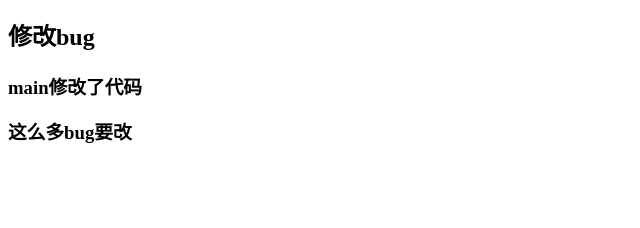
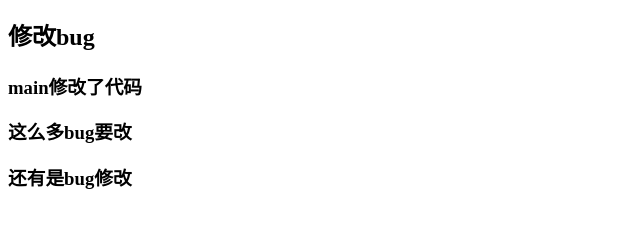
Before and after one commit to zzStella/git-demo, a plain HTML site: page index.html in a window 1280 px wide. Shown: the part 118-346 px from the top of the page, without its empty margins (0-640 px from the left). Drawn offline with Linux system fonts and the light colour scheme.

Commit message:
修改了bug2

```diff
--- a/index.html
+++ b/index.html
@@ -11,5 +11,6 @@
  <h2>修改bug</h2>
  <h3>main修改了代码</h3>
   <h3>这么多bug要改</h3>
+  <h3>还有是bug修改</h3>
 </body>
 </html>
```
